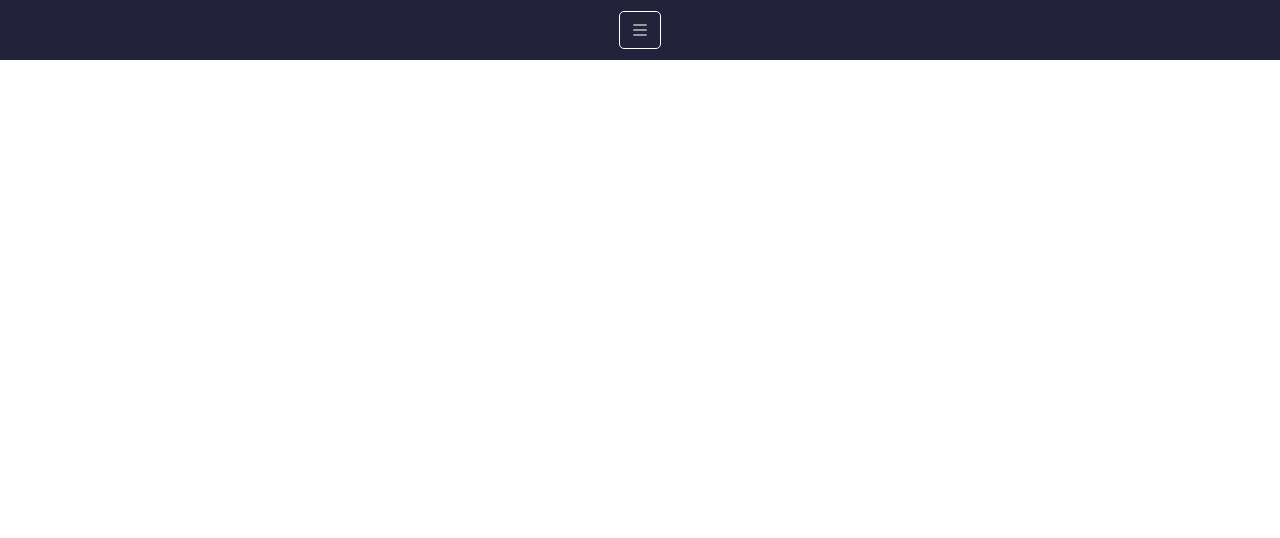
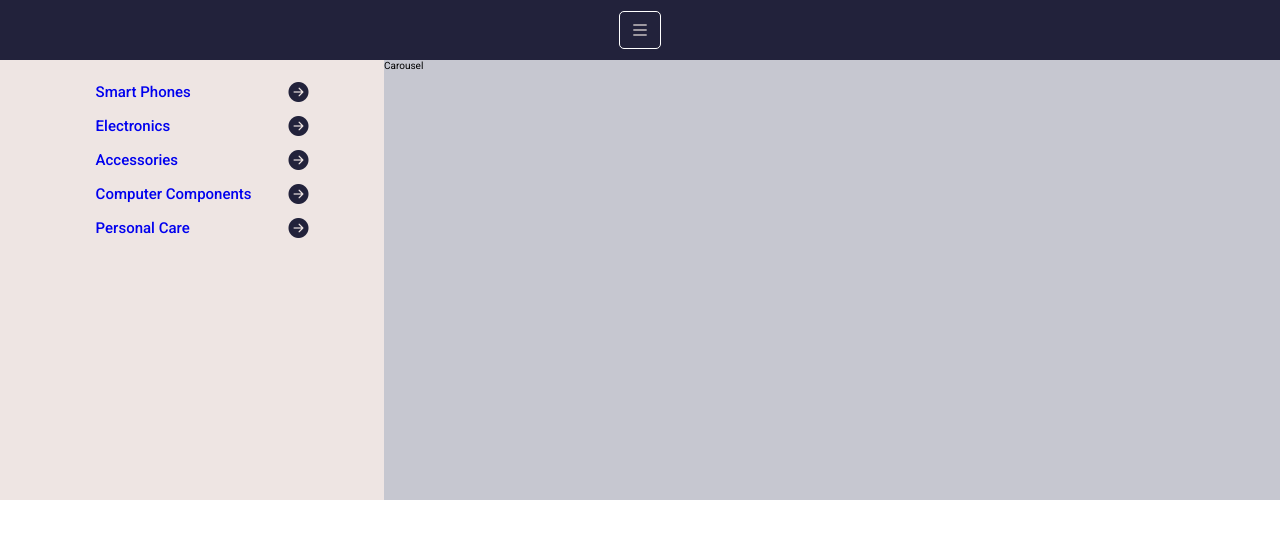
Before and after one commit to hossainsakib26/ecommerce06Dec2022, a plain HTML site: page index.html in a window 1280 px wide. Drawn offline with nearby package versions, Linux system fonts and the light colour scheme.

Commit message:
start working with carousel

```diff
--- a/css/base-css.css
+++ b/css/base-css.css
@@ -1,12 +1,4 @@
 /*base css*/
-* {
-    box-sizing: border-box;
-    padding: 0;
-    margin: 0;
-
-    font-family: 'Roboto', sans-serif;
-    font-size: 10px;
-}
 
 :root {
     --color1: #22223b;
@@ -16,6 +8,28 @@
     --color5: #f2e9e4;
 }
 
+* {
+    box-sizing: border-box;
+    padding: 0;
+    margin: 0;
+
+    font-family: 'Roboto', sans-serif;
+    font-size: 10px;
+}
+/*hiding scrollbar for firefox*/
+html{
+    scrollbar-width: none;
+}
+
+body {
+    -ms-overflow-style: none;
+    overflow-y: scroll;
+}
+
+body::-webkit-scrollbar{
+    display: none;
+}
+/*end*/
 a {
     text-decoration: none;
 }
--- /dev/null
+++ b/css/header-module/header.css
@@ -0,0 +1,37 @@
+#header-cover {
+    display: flex;
+}
+
+
+#cover-menu {
+    width: 30%;
+    background: #c9ada750;
+    padding: 2rem 3rem 2rem 5rem;
+
+    display: flex;
+    flex-direction: column;
+    gap: 1rem 0;
+
+}
+
+.menu-prop {
+    width: 70%;
+    margin: 0 auto;
+    display: flex;
+    justify-content: space-between;
+    align-items: center;
+
+}
+
+.menu-prop > i{
+    color: var(--color1);
+}
+.menu-prop > a{
+    font-size: 1.5rem;
+    font-weight: 500;
+}
+
+#carousel{
+    width: 70%;
+    background: #4a4e6950;
+}
--- a/css/initial-styles.css
+++ b/css/initial-styles.css
@@ -3,21 +3,34 @@
 @import url(btn-styles.css);
 @import url(imput-styles.css);
 @import url(icons-styles.css);
+@import url(header-module/header.css);
 /*@import end*/
 
 /*common components*/
 /*------*/
 
+.sticky{
+    position: fixed;
+    top: 0;
+    z-index: 999;
+    background: #f2e9e4;
+}
+
 #menu {
     background: var(--color1);
 
-    width: 100vw;
+    width: 100%;
     height: 6rem;
     padding: 0.5rem 2rem;
 
     display: flex;
     justify-content: start;
     align-items: center;
+}
+
+#header-cover{
+    width: 100%;
+    height: 55vh;
 }
 
 .menu-btn{
--- a/index.html
+++ b/index.html
@@ -12,7 +12,8 @@
 
     <link rel="preconnect" href="https://fonts.googleapis.com">
     <link rel="preconnect" href="https://fonts.gstatic.com" crossorigin>
-    <link href="https://fonts.googleapis.com/css2?family=Montserrat:wght@400;500&family=Roboto:ital,wght@0,300;0,400;0,500;0,700;1,300;1,400;1,500&display=swap" rel="stylesheet">
+    <link href="https://fonts.googleapis.com/css2?family=Montserrat:wght@400;500&family=Roboto:ital,wght@0,300;0,400;0,500;0,700;1,300;1,400;1,500&display=swap"
+          rel="stylesheet">
 
     <!-- Option 1: Include in HTML -->
     <link rel="stylesheet" href="https://cdn.jsdelivr.net/npm/bootstrap-icons@1.3.0/font/bootstrap-icons.css">
@@ -55,8 +56,35 @@
 
 
 <section id="header-cover">
+    <nav id="cover-menu">
+        <div class="menu-prop">
+            <a href="#" class="menu-link">Smart Phones</a>
+            <i class="bi bi-arrow-right-circle-fill"></i>
+        </div>
 
+
+        <div class="menu-prop">
+            <a href="#" class="menu-link">Electronics</a>
+            <i class="bi bi-arrow-right-circle-fill"></i>
+        </div>
+
+        <div class="menu-prop">
+            <a href="#" class="menu-link">Accessories</a>
+            <i class="bi bi-arrow-right-circle-fill"></i>
+        </div>
+        <div class="menu-prop">
+            <a href="#" class="menu-link">Computer Components</a>
+
+            <i class="bi bi-arrow-right-circle-fill"></i>
+        </div>
+        <div class="menu-prop">
+            <a href="#" class="menu-link">Personal Care</a>
+            <i class="bi bi-arrow-right-circle-fill"></i>
+        </div>
+    </nav>
+    <div id="carousel">Carousel</div>
 </section>
 
+<script type="text/javascript" src="scripts/initial-script.js"></script>
 </body>
 </html>
--- a/scripts/initial-script.js
+++ b/scripts/initial-script.js
@@ -0,0 +1,11 @@
+window.addEventListener('scroll', fixPositionOnScroll)
+
+const menu = document.getElementById('menu');
+
+function fixPositionOnScroll(){
+    if (window.scrollY > 0){
+        menu.classList.add("sticky")
+    }else {
+        menu.classList.remove('sticky')
+    }
+}
```
Also changed, not shown: scripts/carousel.js (added). Lines whose indentation alone changed are shown as unchanged.
